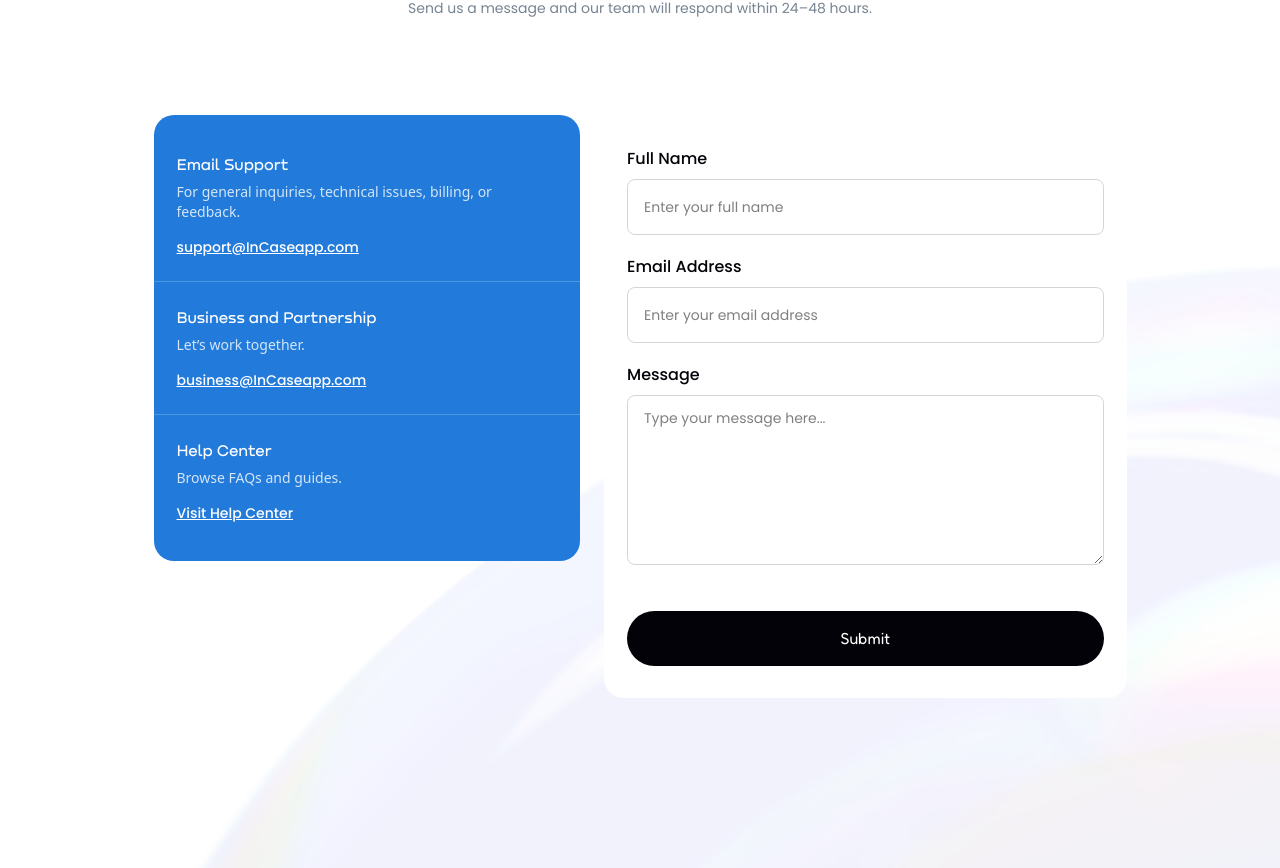
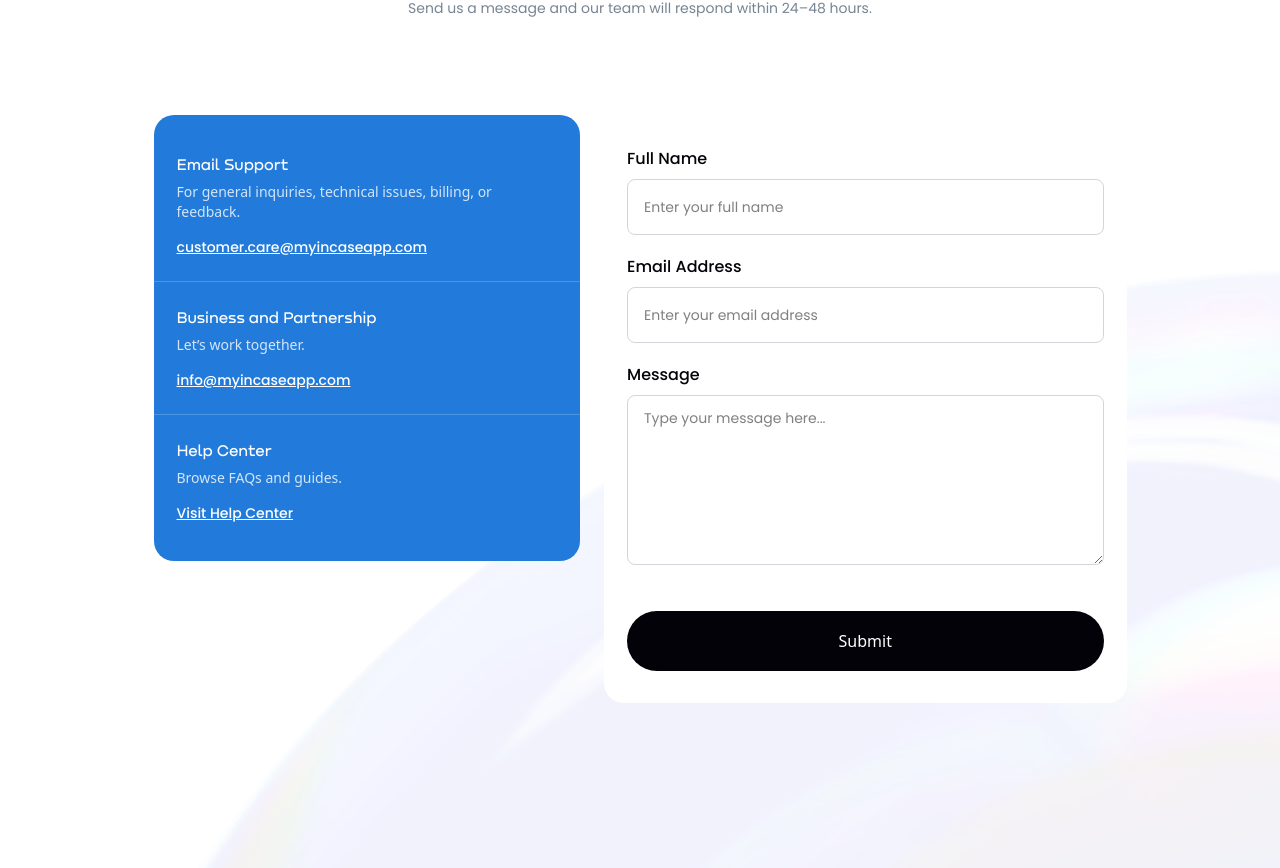
Before and after one commit to MyInCaseApp/incaseweb, a React (Vite) app: page /contact-us in a window 1280 px wide. Shown: the part 331-1199 px from the top of the page. Built offline with nearby package versions, Linux system fonts and the light colour scheme.

Commit message:
pushed updates

```diff
--- /dev/null
+++ b/src/components/Message.tsx
@@ -0,0 +1,106 @@
+import React, { useState } from "react";
+import Input from "./Input";
+import { encryptPayload } from "../utils/helperFunction";
+
+export default function Message() {
+  const [formData, setFormData] = useState({
+    fullname: "",
+    email: "",
+    message: "",
+  });
+
+  const [loading, setLoading] = useState(false);
+
+  const handleChange = (
+    e: React.ChangeEvent<HTMLInputElement | HTMLTextAreaElement>
+  ) => {
+    const { name, value } = e.target;
+    setFormData((prev) => ({ ...prev, [name]: value }));
+  };
+
+  const handleSubmit = async (e: React.FormEvent) => {
+    e.preventDefault();
+    if (
+      formData?.email.trim() === "" ||
+      formData?.fullname.trim() === "" ||
+      formData?.message.trim() === ""
+    ) {
+      return;
+    }
+    setLoading(true);
+    try {
+      const payload = {
+        fullName: formData.fullname,
+        email: formData.email,
+        message: formData.message,
+      };
+
+      const encryptedData = await encryptPayload(
+        payload,
+        import.meta.env.VITE_CONTACT_SECRET_KEY
+      );
+
+      console.log(encryptedData);
+
+      const res = await fetch(
+        "https://us-central1-incase-7345f.cloudfunctions.net/contactUs",
+        {
+          method: "POST",
+          headers: {
+            "Content-Type": "application/json",
+            "x-api-key": import.meta.env.VITE_CONTACT_API_KEY,
+          },
+          body: JSON.stringify({ encryptedData }),
+        }
+      );
+
+      if (!res.ok) throw new Error("Failed to send message");
+
+      console.log("test sent");
+      setFormData({ fullname: "", email: "", message: "" });
+    } catch (err) {
+      console.error(err);
+      console.log("test failed");
+    } finally {
+      setLoading(false);
+    }
+  };
+
+  return (
+    <form onSubmit={handleSubmit} className="grid gap-5">
+      <Input
+        name="fullname"
+        label="Full Name"
+        type="text"
+        placeholder="Enter your full name"
+        value={formData.fullname}
+        onChange={handleChange}
+      />
+
+      <Input
+        name="email"
+        label="Email Address"
+        type="email"
+        placeholder="Enter your email address"
+        value={formData.email}
+        onChange={handleChange}
+      />
+
+      <Input
+        message
+        name="message"
+        label="Message"
+        placeholder="Type your message here..."
+        value={formData.message}
+        onChange={handleChange}
+      />
+
+      <button
+        disabled={loading}
+        className="w-full text-white bg-dark py-4.5 rounded-full mt-5 cursor-pointer"
+      >
+        {loading ? "Sending..." : "Submit"}
+      </button>
+    </form>
+  );
+}
--- a/src/pages/Contact/Index.tsx
+++ b/src/pages/Contact/Index.tsx
@@ -1,29 +1,9 @@
-// import React from "react";
-
 import { NavLink } from "react-router-dom";
-import Input from "../../components/Input";
-import { useState } from "react";
 import { motion } from "framer-motion";
 import type { Variants } from "framer-motion";
+import Message from "../../components/Message";
 
 export default function Contact() {
-  const [formData, setFormData] = useState({
-    fullname: "",
-    email: "",
-    message: "",
-  });
-
-  const handleChange = (
-    e: React.ChangeEvent<HTMLInputElement | HTMLTextAreaElement>
-  ) => {
-    const { name, value } = e.target;
-
-    setFormData((prev) => ({
-      ...prev,
-      [name]: value,
-    }));
-  };
-
   const containerVariants: Variants = {
     hidden: {},
     show: {
@@ -76,9 +56,9 @@ export default function Contact() {
             </p>
             <a
               className="font-poppins font-medium text-sm leading-[150%] tracking-[-2%] underline"
-              href="mailto:support@InCaseapp.com"
+              href="mailto:customer.care@myincaseapp.com"
             >
-              support@InCaseapp.com
+              customer.care@myincaseapp.com
             </a>
           </div>
           <div className="w-full h-px bg-[#4E95E1]"></div>
@@ -91,9 +71,9 @@ export default function Contact() {
             </p>
             <a
               className="font-poppins font-medium text-sm leading-[150%] tracking-[-2%] underline"
-              href="mailto:business@InCaseapp.com"
+              href="mailto:info@myincaseapp.com"
             >
-              business@InCaseapp.com
+              info@myincaseapp.com
             </a>
           </div>
           <div className="w-full h-px bg-[#4E95E1]"></div>
@@ -113,36 +93,7 @@ export default function Contact() {
           </div>
         </div>
         <div className="lg:w-[55%] w-full py-8 px-5.75 text-left bg-white rounded-[20px]">
-          <div className="grid gap-5">
-            <Input
-              name="fullname"
-              label="Full Name"
-              type="text"
-              placeholder="Enter your full name"
-              value={formData.fullname}
-              onChange={handleChange}
-            />
-            <Input
-              name="email"
-              label="Email Address"
-              type="email"
-              placeholder="Enter your email address"
-              value={formData.email}
-              onChange={handleChange}
-            />
-            <Input
-              message
-              name="message"
-              label="Message"
-              type="message"
-              placeholder="Type your message here..."
-              value={formData.message}
-              onChange={handleChange}
-            />
-            <button className="w-full text-white bg-dark py-4.5 font-fredoka leading-[120%] tracking-[-2%] rounded-full mt-5 cursor-pointer">
-              Submit
-            </button>
-          </div>
+          <Message />
         </div>
       </div>
     </section>
--- a/src/pages/Home/Pricing.tsx
+++ b/src/pages/Home/Pricing.tsx
@@ -78,10 +78,14 @@ export default function Pricing() {
             duration={tab === "monthly" ? "month" : "year"}
             text="Make your files legally verified with certified digital notarization."
             features={[
-              "Document notarization — ₦3,000",
-              "Video notarization — ₦5,000",
-              "Audio notarization — ₦3,500",
-              "Timestamped & legally backed verification",
+              "Maritime Documents — ₦15,000",
+              "Certified Ship Document Copy — ₦20,000",
+              "Certify ID/Degree Copies — ₦5,000",
+              "Witness Contracts/Deeds - ₦5,000",
+              "Certify Other Documents - ₦10,000",
+              "Translate Document + Notary Stamp (Short) - ₦15,000",
+              "Translate Document + Notary Stamp (Long) - ₦15,000  + ₦5,000 per extra page",
+              "Extra Documents → Contact for price based on number of document pages",
             ]}
           />
         </div>
--- a/src/utils/constant.ts
+++ b/src/utils/constant.ts
@@ -407,7 +407,7 @@ export const FaqsBank = {
       id: 3,
       questions: "Still Have Questions?",
       answers: "Contact Our Support Team",
-      list: ["Email: support@incase.ng"],
+      list: ["Email: customer.care@myincaseapp.com"],
     },
     {
       id: 4,
@@ -618,7 +618,7 @@ export const dataRetentionData = [
         sub: "How to Exercise Your Rights",
         name: "Contact our Data Protection Officer:",
         list: [
-          "Email: dpo@InCase.ng",
+          "Email: info@myincaseapp.com",
           "Response Time: Within 15 days",
           "Cost: No charge for standard requests",
         ],
@@ -662,8 +662,8 @@ export const dataRetentionData = [
         sub: "",
         name: "For questions about data retention:",
         list: [
-          "Data Protection Officer: dpo@InCase.ng",
-          "General Support: support@InCase.ng",
+          "Data Protection Officer: info@myincaseapp.com",
+          "General Support: customer.care@myincaseapp.com",
         ],
       },
     ],
@@ -1085,9 +1085,9 @@ export const policyData = [
         name: "",
         sub: "Privacy Inquiries",
         list: [
-          "Email: privacy@InCase.ng",
+          "Email: info@myincaseapp.com",
           "Phone number: +234 911 222 2411",
-          "Data Protection Officer: dpo@InCase.ng",
+          "Data Protection Officer: info@myincaseapp.com",
           "Response time: Within 48 hours",
         ],
       },
@@ -1600,7 +1600,7 @@ export const termsData = [
         name: "",
         sub: "Informal Resolution",
         list: [
-          "We prefer to resolve disputes informally. Contact us at legal@InCase.ng before pursuing formal proceedings",
+          "We prefer to resolve disputes informally. Contact us at info@myincaseapp.com before pursuing formal proceedings",
         ],
       },
       {
@@ -1692,7 +1692,7 @@ export const termsData = [
         name: "",
         sub: "For questions about these Terms:",
         list: [
-          "Email: legal@InCase.ng",
+          "Email: info@myincaseapp.com",
           "Response Time: Within 5 business days",
         ],
       },
@@ -2148,7 +2148,7 @@ export const cookieData = [
       {
         name: "Contact us to exercise your cookie-related rights:",
         sub: "Exercise Your Rights",
-        list: ["Email: privacy@InCase.ng", "Response Time: Within 30 days"],
+        list: ["Email: info@myincaseapp.com", "Response Time: Within 30 days"],
       },
     ],
   },
@@ -2162,7 +2162,7 @@ export const cookieData = [
         name: "",
         sub: "For questions about this Cookie Policy:",
         list: [
-          "Email: privacy@InCase.ng",
+          "Email: info@myincaseapp.com",
           "Address: [Your Company Address]",
           "Attention: Privacy Team",
         ],
--- a/src/utils/helperFunction.ts
+++ b/src/utils/helperFunction.ts
@@ -8,3 +8,37 @@ export function formatAmount(amount: number | string): string {
 
   return decimalPart ? `${formattedInteger}.${decimalPart}` : formattedInteger;
 }
+
+export async function encryptPayload(
+  payload: object,
+  secretKey: string
+): Promise<string> {
+  const encoder = new TextEncoder();
+
+  const keyBuffer = await crypto.subtle.digest(
+    "SHA-256",
+    encoder.encode(secretKey)
+  );
+
+  const key = await crypto.subtle.importKey(
+    "raw",
+    keyBuffer,
+    { name: "AES-GCM" },
+    false,
+    ["encrypt"]
+  );
+
+  const iv = crypto.getRandomValues(new Uint8Array(12));
+
+  const encrypted = await crypto.subtle.encrypt(
+    { name: "AES-GCM", iv },
+    key,
+    encoder.encode(JSON.stringify(payload))
+  );
+
+  const combined = new Uint8Array(iv.length + encrypted.byteLength);
+  combined.set(iv);
+  combined.set(new Uint8Array(encrypted), iv.length);
+
+  return btoa(String.fromCharCode(...combined));
+}
```
Also changed, not shown: 1 other file (tests, documents, lock files or other folders).
